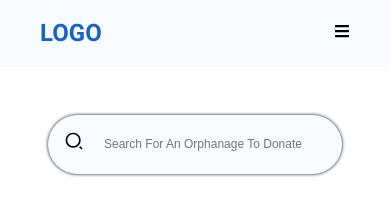
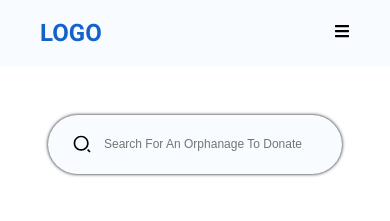
Before and after one commit to a-ww2-er/helphub, a React (Create React App) app: page /orphanages in a window 390 px wide. Shown: the top 221 px of the page. Built offline with nearby package versions, Linux system fonts and the light colour scheme.

Commit message:
5th fix for responsiveness

```diff
--- a/src/components/searchBar/searchBar.css
+++ b/src/components/searchBar/searchBar.css
@@ -24,7 +24,8 @@
 
 .input_icon {
   position: absolute;
-  margin: 1.5rem;
+  margin-left: 1.5rem;
+  margin-top: 0;
   font-size: 25px;
 }
 
@@ -36,10 +37,6 @@
 
 
   .input_icon {
-    position: absolute;
-    margin: 1rem;
-    margin-top: 0.6rem;
-
     font-size: 20px;
   }
 }
```
